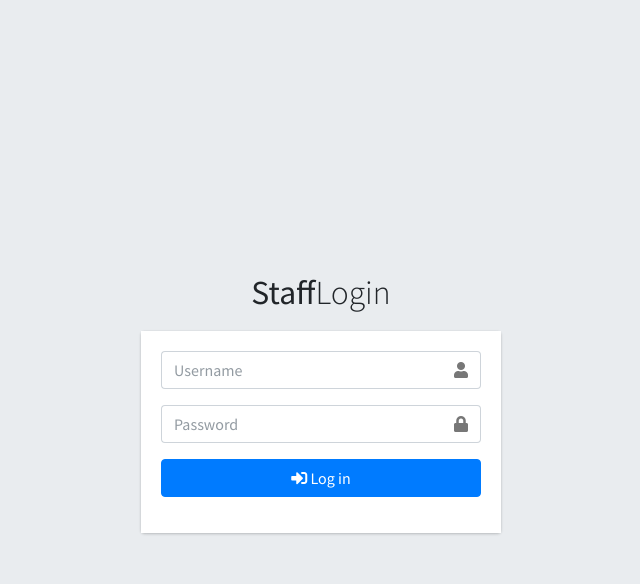
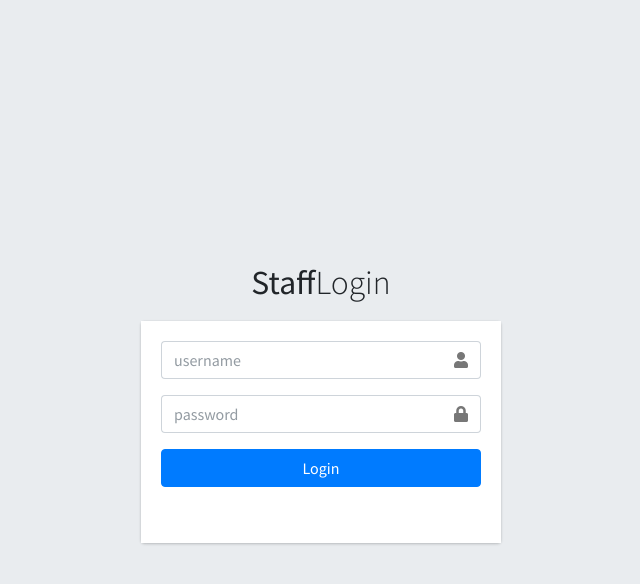
Before and after one commit to funanzaa/ProjectWebExport11667, a Flask app: page / in a window 1280 px wide. Shown: the top 584 px of the page, without its empty margins (319-959 px from the left). Run offline with Flask 2, Linux system fonts and the light colour scheme; some libraries are stand-ins or nearby versions.

Commit message:
login page to home pages

```diff
--- a/flaskApp/__init__.py
+++ b/flaskApp/__init__.py
@@ -2,7 +2,7 @@ from flask import Flask
 from flask_sqlalchemy import SQLAlchemy
 
 app = Flask(__name__)
-# app.config['SECRET_KEY'] = '5791628bb0b13ce0c676dfde280ba245'
+app.config['SECRET_KEY'] = '5791628bb0b13ce0c676dfde280ba245'
 # app.config['SQLALCHEMY_DATABASE_URI'] = 'sqlite:///site.db'
 # db = SQLAlchemy(app)
 
--- /dev/null
+++ b/flaskApp/forms.py
@@ -0,0 +1,12 @@
+from flask_wtf import FlaskForm
+from wtforms import StringField, PasswordField, SubmitField, BooleanField
+from wtforms.validators import DataRequired, Length, Email, EqualTo
+
+
+
+class LoginForm(FlaskForm):
+    username = StringField('Username',
+                           validators=[DataRequired(), Length(min=2, max=20)],render_kw={"placeholder": "username"})
+    password = PasswordField('Password',
+                            validators=[DataRequired()],render_kw={"placeholder": "password"})
+    submit = SubmitField('Login')
--- a/flaskApp/routes.py
+++ b/flaskApp/routes.py
@@ -1,4 +1,5 @@
 from flask import render_template, url_for, flash, redirect
+from flaskApp.forms import  LoginForm
 from flaskApp import app
 
 
@@ -19,7 +20,20 @@ posts = [
 
 
 
-@app.route("/")
-@app.route("/home")
+@app.route("/home", methods=['GET', 'POST'])
 def home():
-    return render_template('login.html', posts=posts)
+    return render_template('home.html',title='Home' , posts=posts)
+
+
+@app.route("/", methods=['GET', 'POST'])
+@app.route("/login", methods=['GET', 'POST'])
+def login():
+    form = LoginForm()
+    if form.validate_on_submit():
+        if form.username.data == 'admin' and form.password.data == 'demo':
+            flash('You have been logged in!', 'success')
+            return redirect(url_for('home'))
+        else:
+            print("ddd")
+            flash('Login Unsuccessful. Please check username and password', 'danger')
+    return render_template('login.html', title='Login', form=form)
--- a/flaskApp/templates/login.html
+++ b/flaskApp/templates/login.html
@@ -3,7 +3,7 @@
 <head>
   <meta charset="utf-8">
   <meta http-equiv="X-UA-Compatible" content="IE=edge">
-  <title>AdminLTE 3 | Log in</title>
+  <title>Export16File  | Log in</title>
   <!-- Tell the browser to be responsive to screen width -->
   <meta name="viewport" content="width=device-width, initial-scale=1">
 
@@ -26,9 +26,10 @@
   <!-- /.login-logo -->
   <div class="card">
     <div class="card-body login-card-body">
-      <form action="../../index3.html" method="post">
+      <form method="POST" action="">
+        {{ form.hidden_tag() }}
         <div class="input-group mb-3">
-          <input type="email" class="form-control" placeholder="Username">
+          {{ form.username(class="form-control", placeholder="username") }}
           <div class="input-group-append">
             <div class="input-group-text">
               <span class="fas fa-user"></span>
@@ -36,19 +37,32 @@
           </div>
         </div>
         <div class="input-group mb-3">
-          <input type="password" class="form-control" placeholder="Password">
+          {{ form.password(class="form-control", placeholder="password") }}
           <div class="input-group-append">
             <div class="input-group-text">
               <span class="fas fa-lock"></span>
             </div>
           </div>
         </div>
-      </form>
+
 
       <div class="social-auth-links text-center mb-3">
-        <a href="#" class="btn btn-block btn-primary">
-          <i class="fas fa-sign-in-alt"></i> Log in
-        </a>
+        <!-- <a href="#" class="btn btn-block btn-primary"> -->
+          <!-- <i class="fas fa-sign-in-alt"></i> Log in -->
+        <!-- </a> -->
+        {{  form.submit(class="btn btn-block btn-primary")  }}
+        <!-- {{ form.submit(class="btn btn-outline-info") }} -->
+      </div>
+    </form>
+      <!-- <p class="login-box-msg">Sign in to start your session</p> -->
+      <div class="login-box-msg">
+        <!-- {% with messages = get_flashed_messages(with_categories=true) %} -->
+          {% if messages %}
+            {% for category, message in messages %}
+              <p class="text-{{ category }}">{{ message }}</p>
+            {% endfor %}
+          {% endif %}
+        <!-- {% endwith %} -->
       </div>
       <!-- /.social-auth-links -->
     </div>
```
Also changed, not shown: flaskApp/templates/home.html (added, +20 -0 lines).
